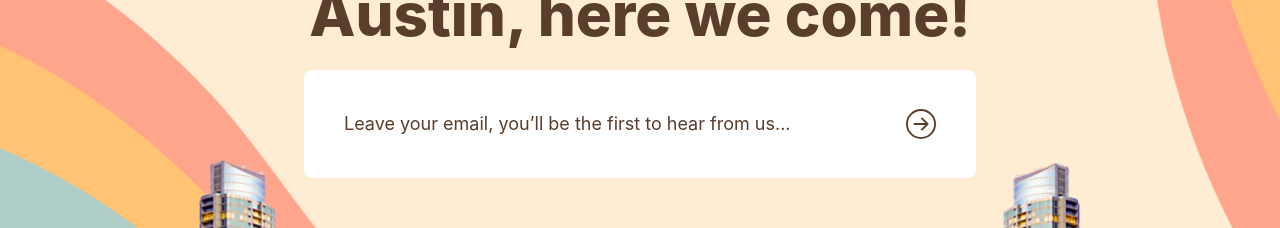
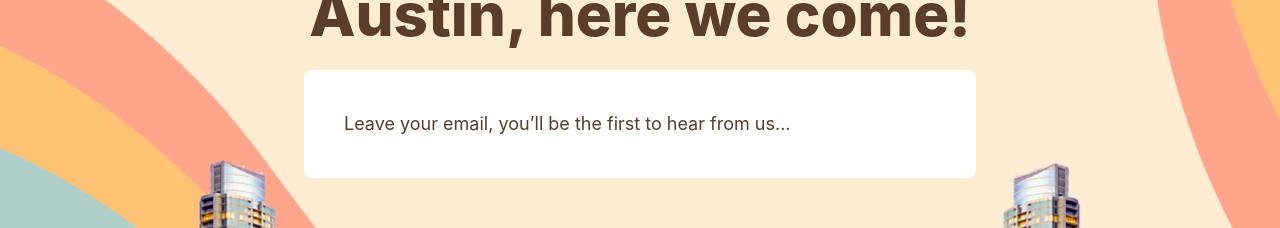
Before and after one commit to acostahf/batch-atx, a Next.js app: page / in a window 1280 px wide. Shown: the part 284-512 px from the top of the page. Built offline with nearby package versions, Linux system fonts and the light colour scheme.

Commit message:
focuss on input and delete btn

```diff
--- a/pages/index.js
+++ b/pages/index.js
@@ -28,17 +28,17 @@ export default function Home() {
         >
           <input type="hidden" name="form-name" value="contact" />
           <div className="flex justify-center">
-            <div className=" max-w-xl md:max-w-2xl w-full flex justify-center align-middle gap-2 bg-white rounded-lg px-6 sm:px-10 ">
+            <div className=" max-w-xl md:max-w-2xl w-full flex justify-center align-middle gap-2 rounded-lg ">
               <input
                 name="email"
                 type="email"
                 required
-                className="z-10 bg-white max-w-xl md:max-w-2xl w-full py-10 text-ellipsis md:py-10 md:text-lg placeholder:text-[#5a3d2b] rounded-lg outline-none text-sm"
+                className="z-10 bg-white max-w-xl md:max-w-2xl w-full text-ellipsis py-6  px-6 md:px-10 md:py-10 md:text-lg placeholder:text-[#5a3d2b] rounded-lg outline-none text-sm focus:ring-1 focus:ring-[#FF5F48]"
                 placeholder="Leave your email, you’ll be the first to hear from us..."
               ></input>
-              <button type="submit" className={styles.btn}>
-                <BsArrowRightCircle className={styles.icon} />
-              </button>
+              {/* <button type="submit" className={styles.btn}>
+                <BsArrowRightCircle className="w-[24px] h-[24px] md:w-[35px] md:h-[35px] transition ease-in-out delay-150 hover:-translate-y-1 hover:scale-110 duration-300" />
+              </button> */}
             </div>
           </div>
         </form>
--- a/styles/Home.module.css
+++ b/styles/Home.module.css
@@ -47,14 +47,14 @@
   z-index: 0;
 }
 .icon {
-  width: 30px;
-  height: 30px;
+  width: 35px;
+  height: 35px;
   color: #5a3d2b;
 }
 
-.icon:hover {
+/* .icon:hover {
   transform: scale(1.1);
-}
+} */
 
 .btn {
   background: none;
```
